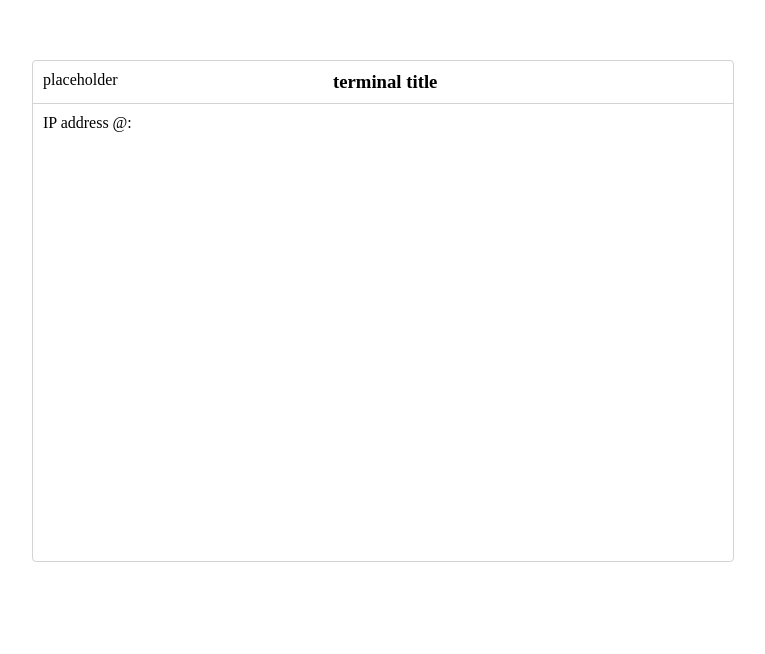
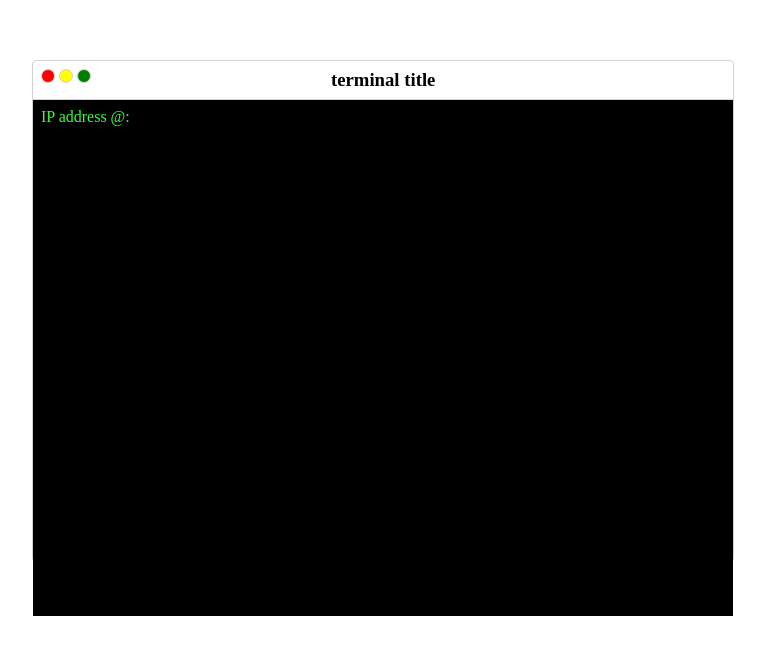
Before and after one commit to p-adams/kanban-shell, a plain HTML site: page index.html in a window 1280 px wide. Shown: the whole page, without its empty margins (257-1022 px from the left). Drawn offline with Linux system fonts and the light colour scheme.

Commit message:
update header and main section

```diff
--- a/index.html
+++ b/index.html
@@ -6,7 +6,11 @@
   <body>
     <div class="terminal">
       <header>
-        <span>placeholder</span>
+        <div>
+          <span class="close"></span>
+          <span class="min"></span>
+          <span class="max"></span>
+        </div>
         <h3>terminal title</h3>
       </header>
       <main>
--- a/styles.css
+++ b/styles.css
@@ -1,6 +1,7 @@
 :root {
   --terminal-width: 700px;
   --terminal-height: 500px;
+  --primary-text: #33ff33;
 }
 h3 {
   padding: 0;
@@ -20,18 +21,45 @@ header {
 }
 header,
 main {
-  padding: 10px;
+  padding: 8px;
+}
+
+main {
+  background-color: black;
+  height: 100%;
 }
 
 section {
   display: flex;
+  color: var(--primary-text);
 }
-section span {
-  flex: 1;
+
+.close,
+.min,
+.max {
+  display: inline-block;
+  border: 1px solid lightgray;
+  border-radius: 50%;
+  width: 12px;
+  height: 12px;
 }
+
+.close {
+  background-color: red;
+}
+
+.min {
+  background-color: yellow;
+}
+.max {
+  background-color: green;
+}
+
 input {
   flex: 2;
   border: none;
+  background-color: black;
+  color: var(--primary-text);
 }
 input:focus {
   outline: none;
```
